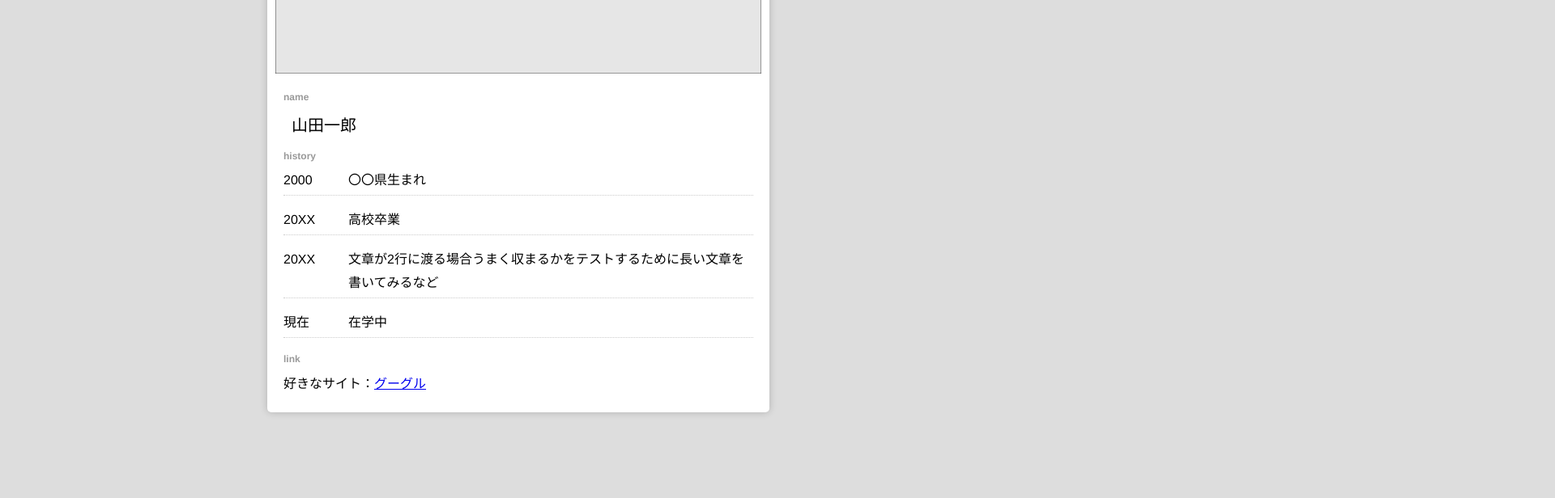
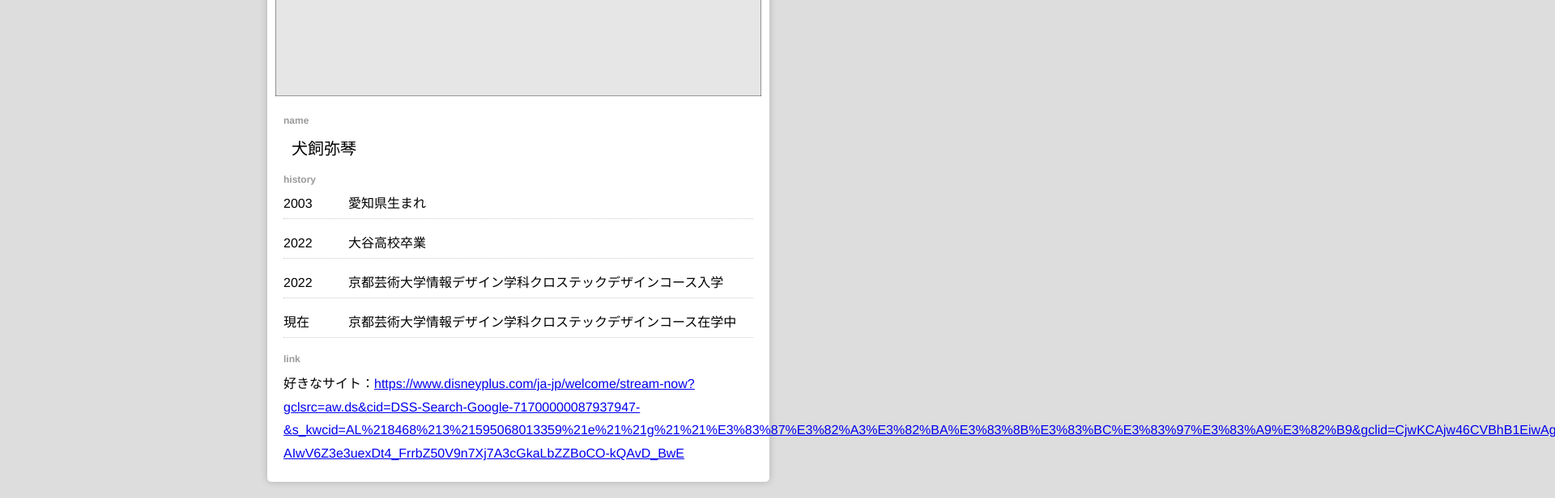
Before and after one commit to KUAD-XtechDesign/simple_page-Mikoto0624, a plain HTML site: page index.html in a window 1280 px wide. Shown: the part 277-893 px from the top of the page at 81% size, 1920 px wide, since content can reach past the window. Before the commit the page ends 807 px from the top, so only its background shows below. Drawn offline with Linux system fonts and the light colour scheme.

Commit message:
name year link変更
名前を変更、経歴を変更

```diff
--- a/index.html
+++ b/index.html
@@ -10,7 +10,7 @@
 
   <body>
     <div class="wrapper">
-
+      background-color: <div id="#fffff"></div>
       <!-- 画像 -->
       <div id="card">
         <img src="./images/card.jpg" alt="カード">
@@ -19,19 +19,19 @@
       <!-- 個人情報なので注意 -->
       <div class="profile">
         <h2 class="title">name</h2>
-        <h1 class="name">山田一郎</h1>
+        <h1 class="name">犬飼弥琴</h1>
 
         <h2 class="title">history</h2>
         <ul class="history_list">
-          <li><div class="year">2000</div><div class="txt">〇〇県生まれ</div></li>
-          <li><div class="year">20XX</div><div class="txt">高校卒業</div></li>
-          <li><div class="year">20XX</div><div class="txt">文章が2行に渡る場合うまく収まるかをテストするために長い文章を書いてみるなど</div></li>
-          <li><div class="year">現在</div><div>在学中</div></li>
+          <li><div class="year">2003</div><div class="txt">愛知県生まれ</div></li>
+          <li><div class="year">2022</div><div class="txt">大谷高校卒業</div></li>
+          <li><div class="year">2022</div><div class="txt">京都芸術大学情報デザイン学科クロステックデザインコース入学</div></li>
+          <li><div class="year">現在</div><div>京都芸術大学情報デザイン学科クロステックデザインコース在学中</div></li>
         </ul>
 
         <h2 class="title">link</h2>
         <div>
-          好きなサイト：<a href="https://google.com" target="_blank">グーグル</a>
+          好きなサイト：<a href="https://google.com" target="_blank">https://www.disneyplus.com/ja-jp/welcome/stream-now?gclsrc=aw.ds&cid=DSS-Search-Google-71700000087937947-&s_kwcid=AL%218468%213%21595068013359%21e%21%21g%21%21%E3%83%87%E3%82%A3%E3%82%BA%E3%83%8B%E3%83%BC%E3%83%97%E3%83%A9%E3%82%B9&gclid=CjwKCAjw46CVBhB1EiwAgy6M4hj70JXfRGis-AIwV6Z3e3uexDt4_FrrbZ50V9n7Xj7A3cGkaLbZZBoCO-kQAvD_BwE</a>
         </div>
 
       </div>
```
